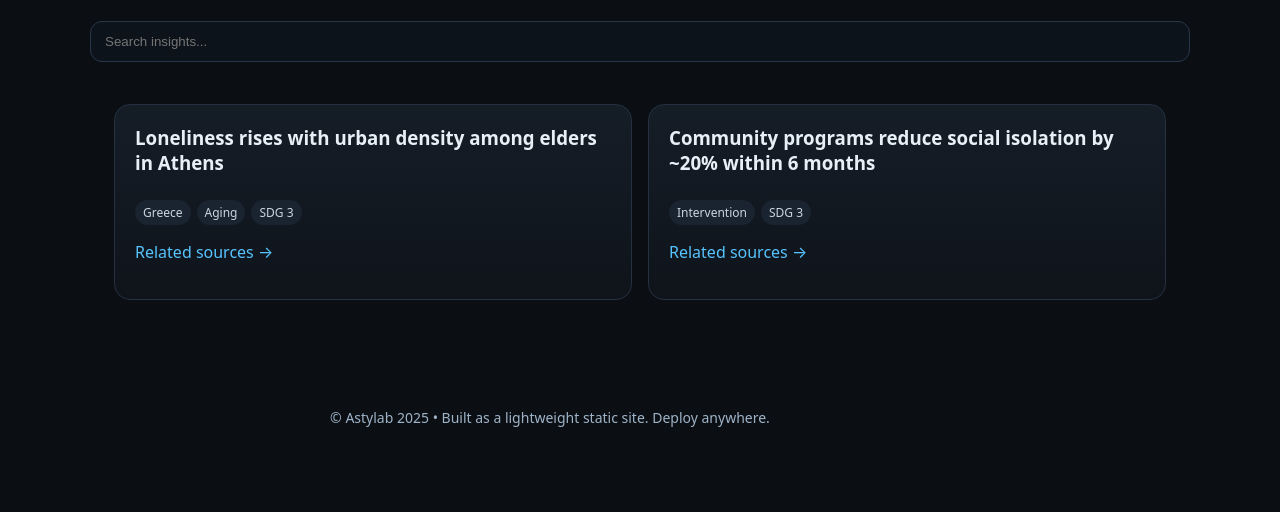
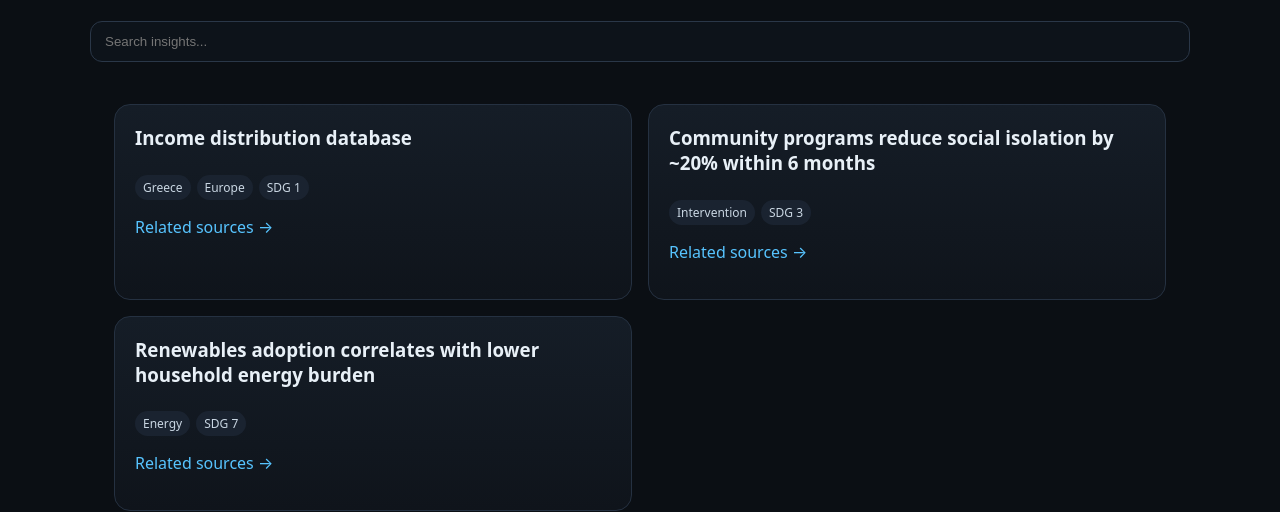
Before and after one commit to billakos9/Astylab-Library, a plain HTML site: page insights.html in a window 1280 px wide. Shown: the part 309-821 px from the top of the page. Before the commit the page ends 800 px from the top, so only its background shows below. Drawn offline with Linux system fonts and the light colour scheme.

Commit message:
Update insights.html

```diff
--- a/insights.html
+++ b/insights.html
@@ -47,4 +47,34 @@ render(insights);
   <div class="container footer">
     © Astylab 2025 • Built as a lightweight static site. Deploy anywhere.
   </div>
+
+<script src="/assets/insights-data.js"></script>
+<script>
+  function tagHTML(tags){ return (tags||[]).map(t => `<span class="tag">${t}</span>`).join(''); }
+  function card(i){
+    return `
+      <section class="card half">
+        <h3>${i.title}</h3>
+        <div>${tagHTML(i.tags)}</div>
+        <p><a href="${i.link || '/data.html'}">Related sources →</a></p>
+      </section>
+    `;
+  }
+  function render(list){
+    const grid = document.getElementById('insightGrid');
+    if (!list.length){ grid.innerHTML = '<p class="kicker">No insights yet.</p>'; return; }
+    grid.innerHTML = list.map(card).join('');
+  }
+  function applyFilters(){
+    const q = (document.getElementById('insightSearch')?.value || '').toLowerCase();
+    const sdg = document.getElementById('sdgFilter')?.value || '';
+    let list = (typeof INSIGHTS !== 'undefined' ? INSIGHTS : []);
+    if (sdg) list = list.filter(i => String(i.sdg) === sdg);
+    if (q) list = list.filter(i => (i.title + ' ' + (i.tags||[]).join(' ')).toLowerCase().includes(q));
+    render(list);
+  }
+  // initial render
+  applyFilters();
+</script>
+
 </body></html>
```
